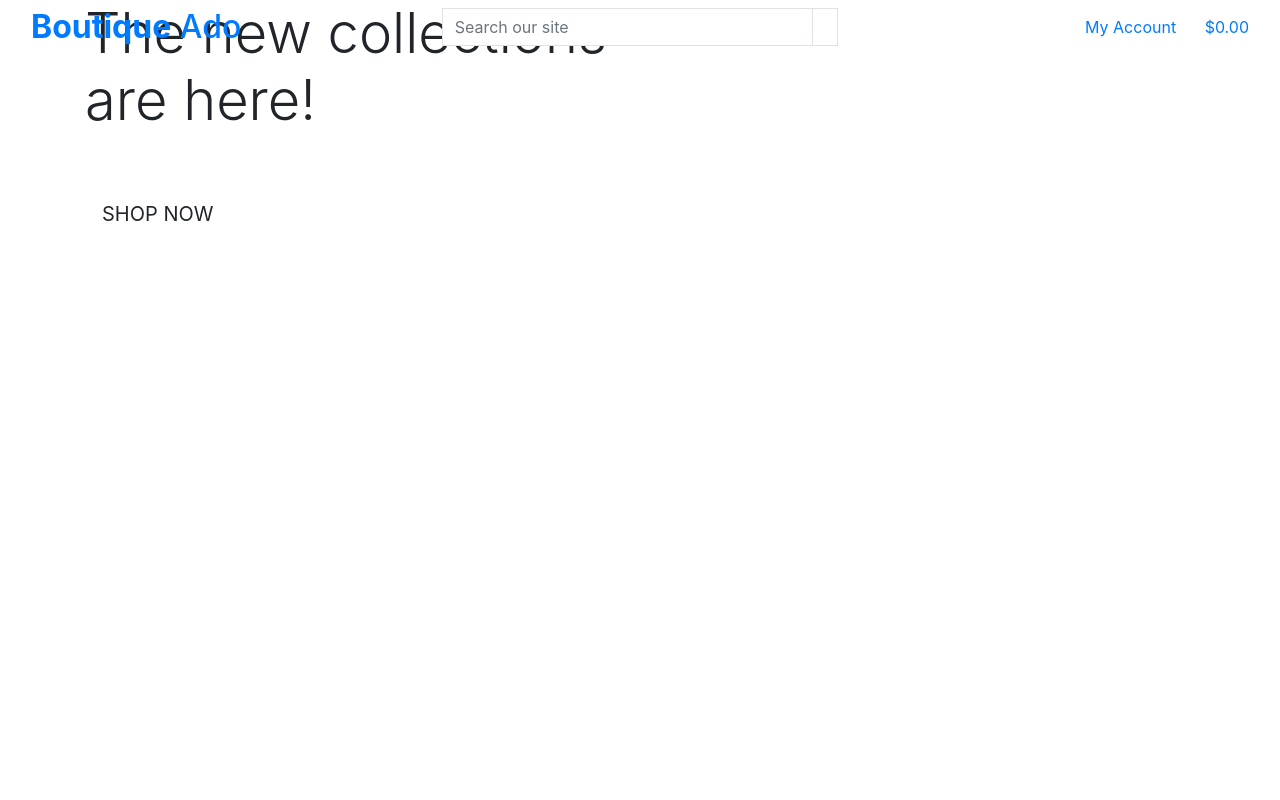
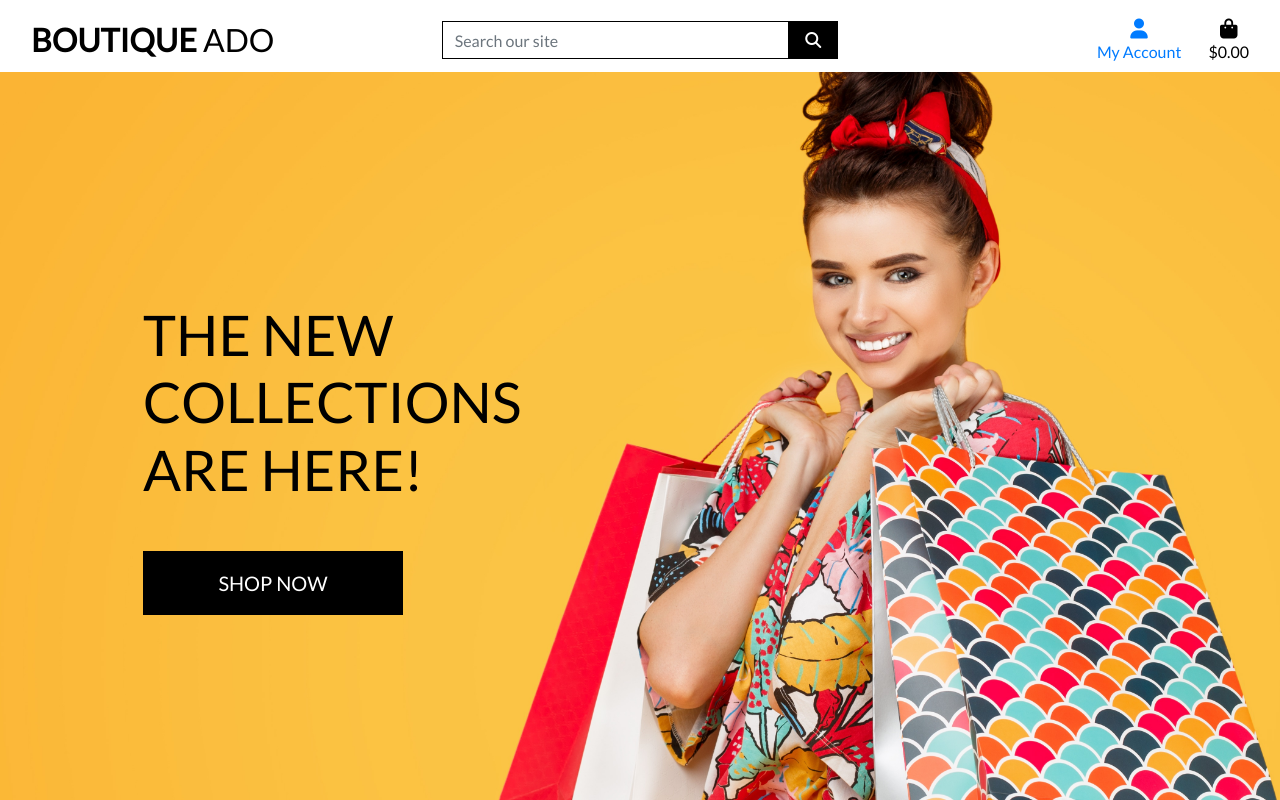
Before and after one commit to ryanmcnally93/boutique-ado-minip, a Django app: page / in a window 1280 px wide. Run offline with Django 3.2, Linux system fonts and the light colour scheme; some libraries are stand-ins or nearby versions.

Commit message:
complete homepage header and css

```diff
--- a/boutique_ado/settings.py
+++ b/boutique_ado/settings.py
@@ -148,6 +148,10 @@ USE_TZ = True
 # https://docs.djangoproject.com/en/3.2/howto/static-files/
 
 STATIC_URL = '/static/'
+STATICFILES_DIRS = (os.path.join(BASE_DIR, 'static'),)
+
+MEDIA_URL = '/media/'
+MEDIA_ROOT = os.path.join(BASE_DIR, 'media')
 
 # Default primary key field type
 # https://docs.djangoproject.com/en/3.2/ref/settings/#default-auto-field
--- a/boutique_ado/urls.py
+++ b/boutique_ado/urls.py
@@ -15,9 +15,11 @@ Including another URLconf
 """
 from django.contrib import admin
 from django.urls import path, include
+from django.conf import settings
+from django.conf.urls.static import static
 
 urlpatterns = [
     path('admin/', admin.site.urls),
     path("accounts/",  include('allauth.urls')),
     path('', include('home.urls')),
-]
+] + static(settings.MEDIA_URL, document_root=settings.MEDIA_ROOT)
--- /dev/null
+++ b/static/css/base.css
@@ -0,0 +1,81 @@
+html {
+    height: 100%;
+}
+
+body {
+    background: url('/media/homepage_background_cropped.jpg') no-repeat center center fixed;
+    background-size: cover;
+    height: calc(100vh - 164px);
+    color: #555;
+    font-family: 'Lato';
+}
+
+/* from Bulma */
+.icon {
+    align-items: center;
+    display: inline-flex;
+    justify-content: center;
+    height: 1.5rem;
+    width: 1.5rem;
+}
+
+.logo-font {
+    text-transform: uppercase;
+}
+
+.main-logo-link {
+    width: fit-content;
+}
+
+.shop-now-button {
+    background: black;
+    color: white;
+    min-width: 260px;
+}
+
+.btn-black {
+    background: black;
+    color: white;
+}
+
+.shop-now-button:hover,
+.shop-now-button:active,
+.shop-now-button:focus,
+.btn-black:hover,
+.btn-black:active,
+.btn-black:focus {
+    background: #222;
+    color: white;
+}
+
+.text-black {
+    color: #000 !important;
+}
+
+.border-black {
+    border: 1px solid black !important;
+}
+
+/* -------------------------------- Media Queries */
+
+/* Slightly larger container on xl screens */
+@media (min-width: 1200px) {
+    .container {
+        max-width: 80%;
+    }
+}
+
+/* fixed top navbar only on medium and up */
+@media (min-width: 992px) {
+    .fixed-top-desktop-only {
+        position: fixed;
+        top: 0;
+        right: 0;
+        left: 0;
+        z-index: 1030;
+    }
+
+    .header-container {
+        padding-top: 164px;
+    }
+}
--- a/templates/base.html
+++ b/templates/base.html
@@ -22,12 +22,15 @@
       integrity="sha384-xOolHFLEh07PJGoPkLv1IbcEPTNtaed2xpHsD9ESMhqIYd0nLMwNLD69Npy4HI+N"
       crossorigin="anonymous"
     />
+    <link href="https://fonts.googleapis.com/css?family=Lato&display=swap" rel="stylesheet">
+    <link rel="stylesheet" href="{% static 'css/base.css' %}">
     {% endblock %}
 
     {% block extra_css %}
     {% endblock %}
 
     {% block corejs %}
+    <script src="https://kit.fontawesome.com/2e8f9e537f.js" crossorigin="anonymous"></script>
     <script
       src="https://cdn.jsdelivr.net/npm/jquery@3.5.1/dist/jquery.slim.min.js"
       integrity="sha384-DfXdz2htPH0lsSSs5nCTpuj/zy4C+OGpamoFVy38MVBnE+IbbVYUew+OrCXaRkfj"
@@ -55,7 +58,7 @@
 
   <body>
     <header class="container-fluid fixed-top">
-        <div class="row">
+        <div id="topnav" class="row bg-white pt-lg-2 d-none d-lg-flex">
             <div class="col-12 col-lg-4 my-auto py-1 py-lg-0 text-center text-lg-left">
                 <a href="{% url 'home' %}" class="nav-link main-logo-link">
                     <h2 class="logo-font text-black my-0"><strong>Boutique</strong> Ado</h2>
```
Also changed, not shown: media/homepage_background_cropped.jpg (added).
